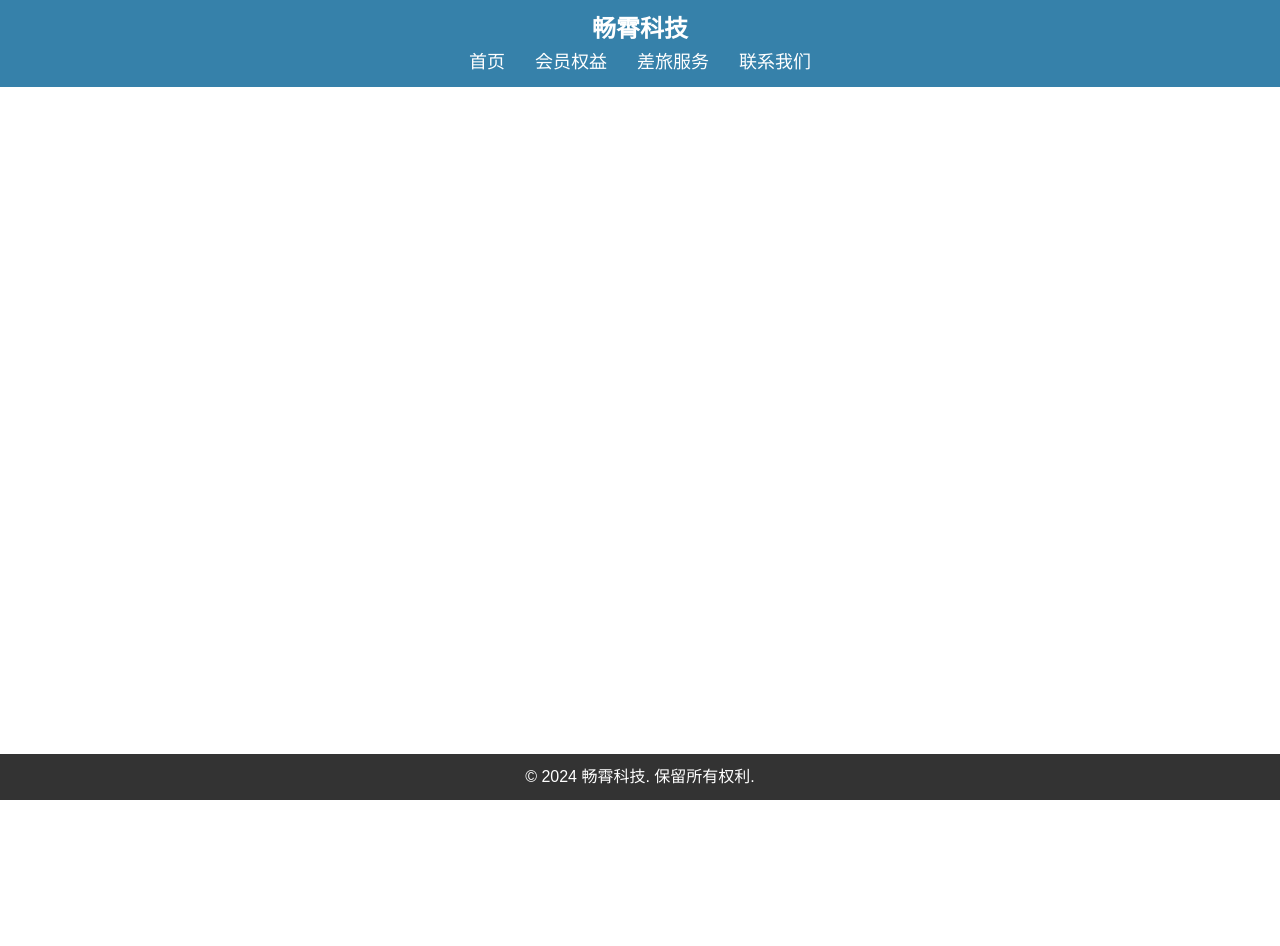
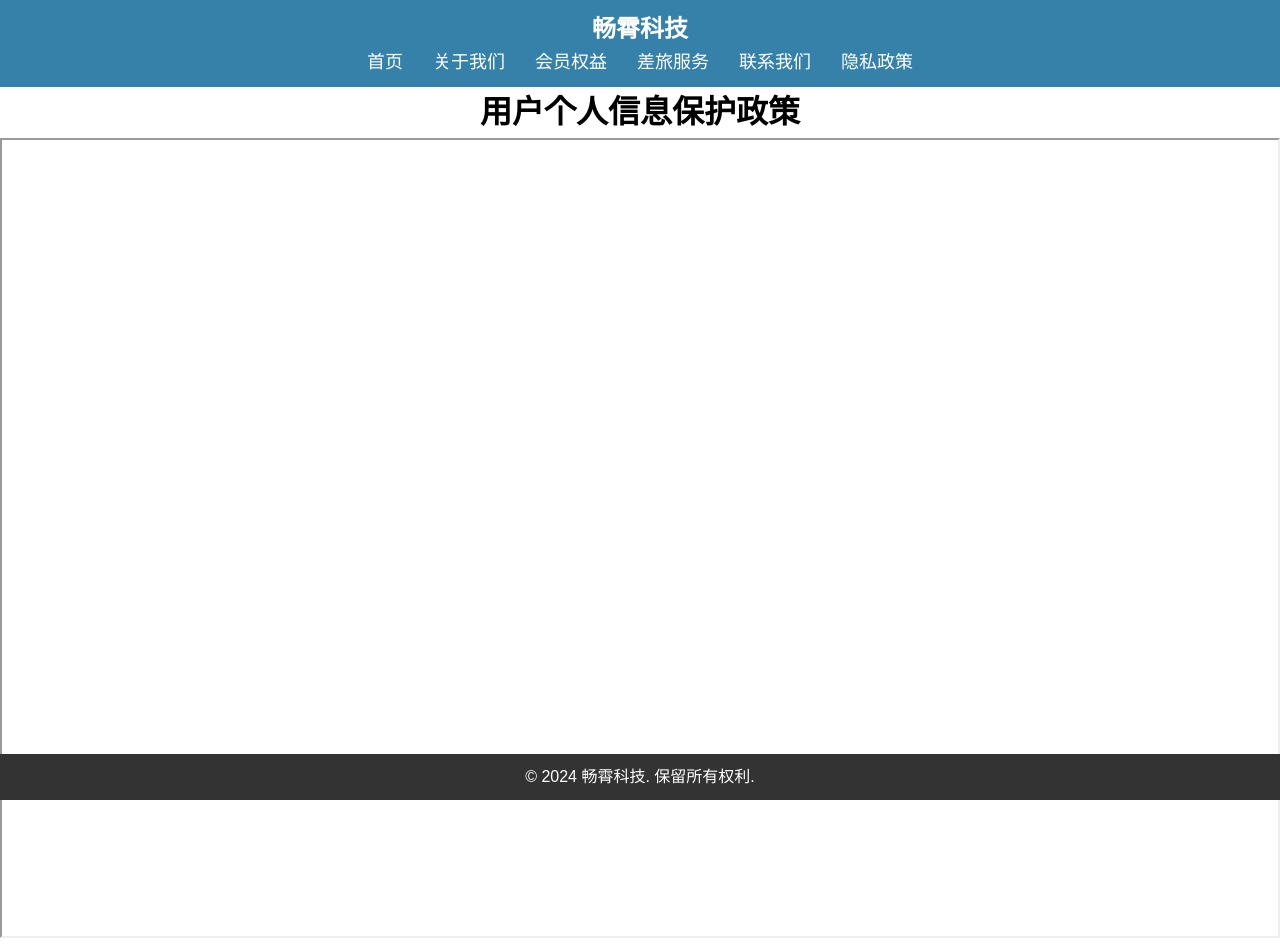
Before and after one commit to HanlongLi/changxiao-website, a React (Create React App) app: page /privacy-policy in a window 1280 px wide. Before the commit the page ends 800 px from the top, so only its background shows below. Built offline with nearby package versions, Linux system fonts and the light colour scheme.

Commit message:
在导航栏增加了关于我们以及隐私政策

```diff
--- a/src/App.js
+++ b/src/App.js
@@ -6,6 +6,7 @@ import Header from './components/Header';
 import Section from './components/Section';
 import Footer from './components/Footer';
 import Services from './components/Services';
+import PrivacyPolicy from './components/PrivacyPolicy';
 import './App.css';
 import About from './About';
 
@@ -30,6 +31,7 @@ function App() {
           <Route path="/services" element={<Services />} />
           <Route path="/contact" element={<Contact />} />
           <Route path="/about" element={<About />} />
+          <Route path="/privacy-policy" element={<PrivacyPolicy />} />
         </Routes>
         <Footer />
       </div>
--- a/src/components/Header.js
+++ b/src/components/Header.js
@@ -9,9 +9,12 @@ const Header = () => {
       <nav>
         <ul>
           <li><Link to="/">首页</Link></li>
+          <li><Link to="/about">关于我们</Link></li>
           <li><Link to="/membership">会员权益</Link></li>
           <li><Link to="/services">差旅服务</Link></li>
           <li><Link to="/contact">联系我们</Link></li>
+          <li><Link to="/privacy-policy">隐私政策</Link></li>
+
         </ul>
       </nav>
     </header>
--- /dev/null
+++ b/src/components/PrivacyPolicy.css
@@ -0,0 +1,8 @@
+.pdf-viewer {
+    padding: 20px;
+    text-align: center;
+}
+
+.pdf-viewer h1 {
+    margin-bottom: 20px;
+}
--- /dev/null
+++ b/src/components/PrivacyPolicy.js
@@ -0,0 +1,17 @@
+import React from 'react';
+
+const PrivacyPolicy = () => {
+  return (
+    <div className="pdf-viewer">
+      <h1>用户个人信息保护政策</h1>
+      <iframe
+        src="/PrivacyPolicy.pdf"  // 这是PDF文件的路径
+        width="100%"
+        height="800px"
+        title="Privacy Policy PDF"
+      ></iframe>
+    </div>
+  );
+};
+
+export default PrivacyPolicy;
```
Also changed, not shown: 1 other file (tests, documents, lock files or other folders).
